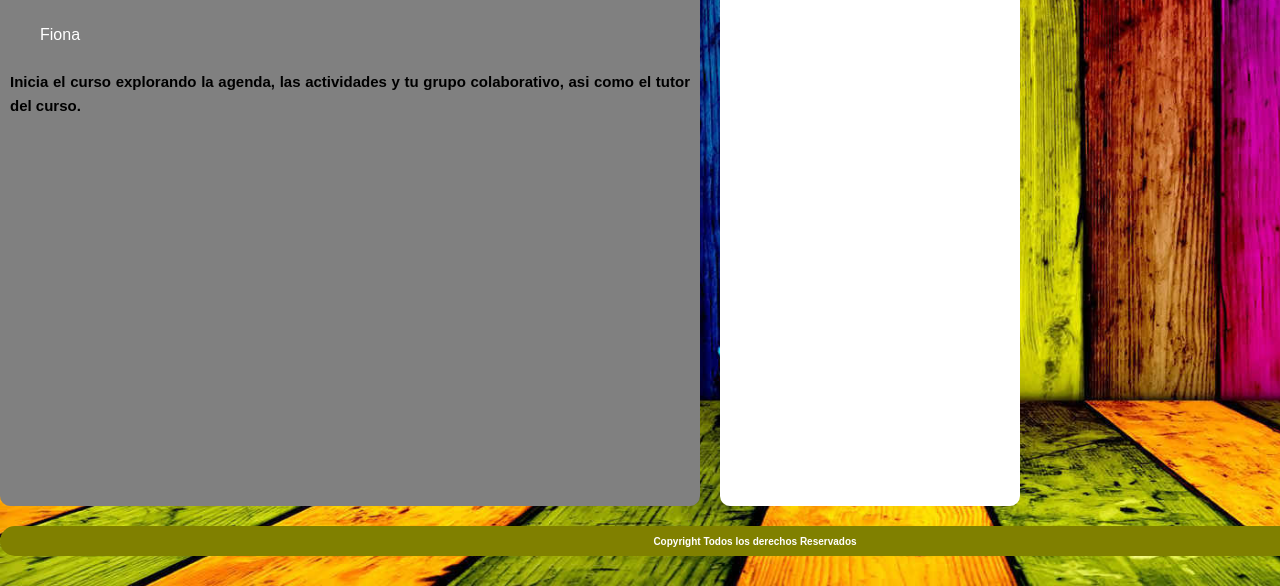
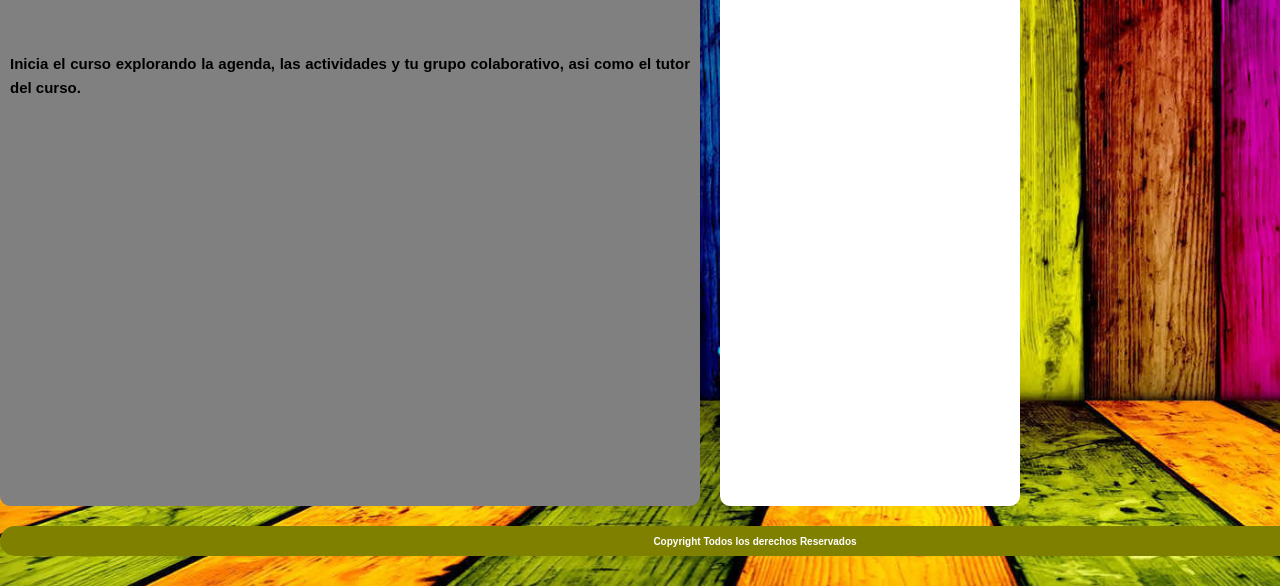
Before and after one commit to nestorlmartinez/nestorlmartinez.github.io, a plain HTML site: page index.html in a window 1280 px wide. Shown: the part 512-1098 px from the top of the page. Drawn offline with Linux system fonts and the light colour scheme.

Commit message:
Diseño 8
Cambio 8

```diff
--- a/index.html
+++ b/index.html
@@ -46,7 +46,7 @@
             <img src="" alt="">
             <figcaption>
                 <span>
-                  <a href="http//www.gatos.com" class="menu">Fiona</a>
+                  <a href="http//www.gatos.com" class="menu"></a>
                   </span>
                     </figcaption>
                 </figure>
```
